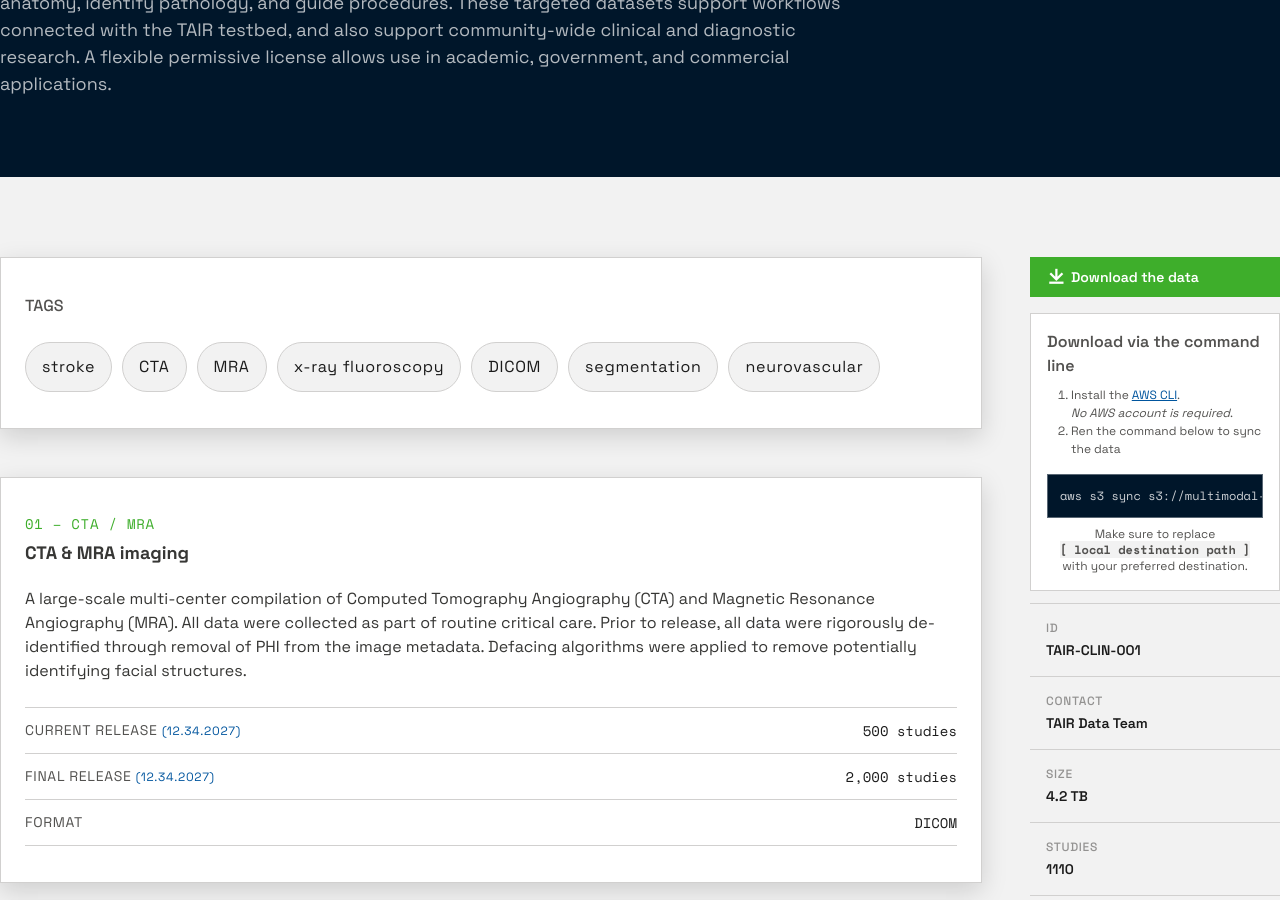
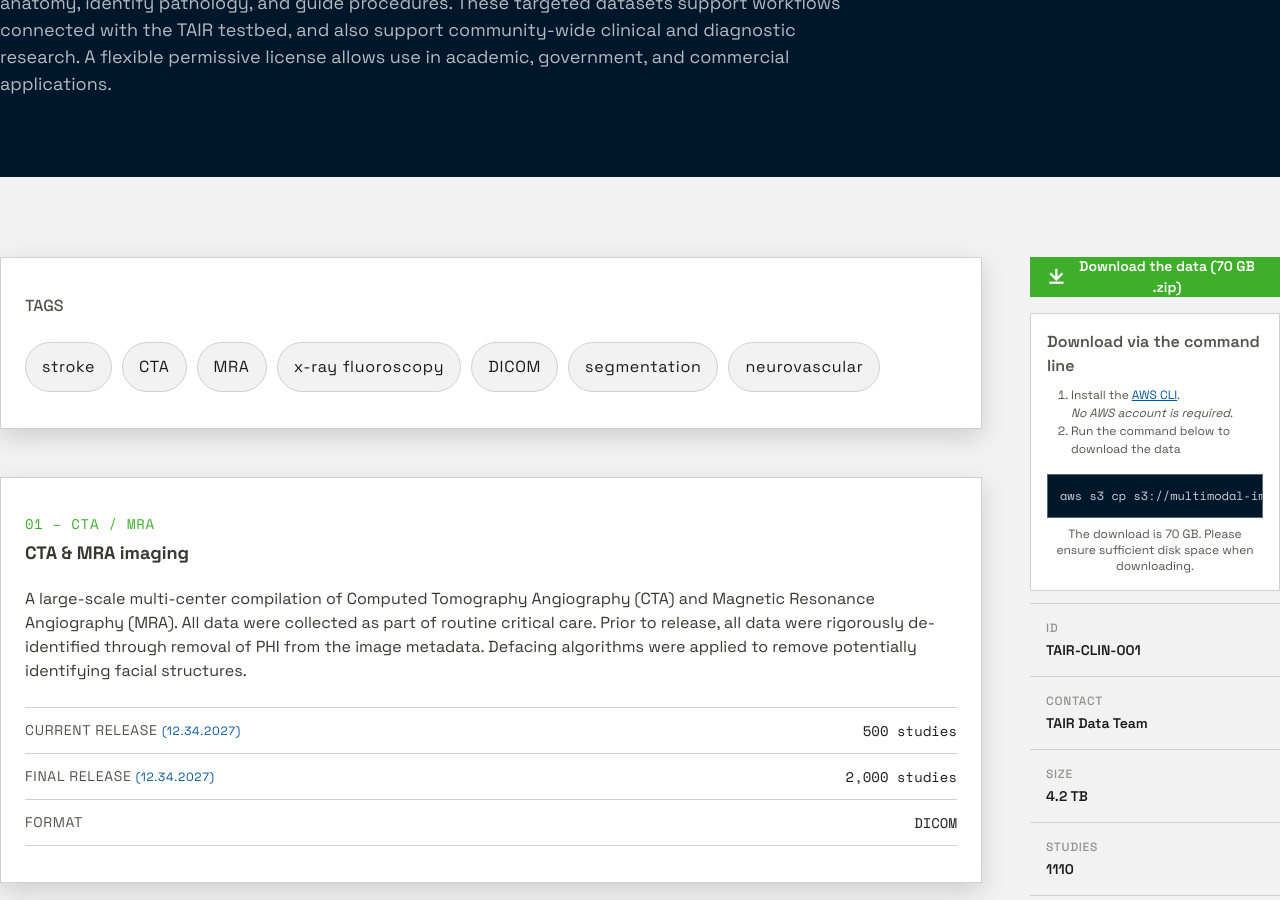
Before and after one commit to Kitware/TAIR, a Jekyll site: the page built from dataset.md, in a window 1280 px wide and 900 px high, scrolled down 382 px. Built offline with Jekyll 4.4.1, drawn with Linux system fonts in a browser that asks for light colours; nearby versions of some CDN libraries; library files that are not in the unit come from our copies.

Commit message:
Add download link

```diff
--- a/_layouts/dataset.html
+++ b/_layouts/dataset.html
@@ -79,6 +79,7 @@ layout: default
           <a
             class="btn btn-primary w-full justify-start rounded-none text-primary-content"
             href="{{ page.dataset.download.url }}"
+            rel="nofollow"
           >
             {% if page.dataset.download.icon %}
               <i class="{{ page.dataset.download.icon }} text-lg" aria-hidden="true"></i>
@@ -102,7 +103,7 @@ layout: default
                   type="button"
                   data-copy-button
                   data-copy-success="Copied!"
-                  aria-label="Copy citation"
+                  aria-label="Copy command"
                 >
                   <i class="ri-file-copy-line text-lg" data-copy-icon aria-hidden="true"></i>
                   <span data-copy-label>
--- a/dataset.md
+++ b/dataset.md
@@ -21,18 +21,18 @@ dataset:
     - neurovascular
 
   download:
-    label: Download the data
-    url: "#"
+    label: Download the data (70 GB .zip)
+    url: "https://multimodal-imaging-for-cerebrovascular-disease.s3.us-east-1.amazonaws.com/tair-project-data.zip"
     icon: ri-download-line
 
   advanced:
     title:
     steps:
       - text: Install the <a href="https://docs.aws.amazon.com/cli/latest/userguide/getting-started-install.html">AWS CLI</a>.<br><em class="text-xs">No AWS account is required</em>.
-      - text: Ren the command below to sync the data
+      - text: Run the command below to download the data
     command: >-
-      aws s3 sync s3://multimodal-imaging-for-cerebrovascular-disease [ local destination path ] --no-sign-request
-    note: Make sure to replace<br><strong class="font-mono bg-base-200">[ local destination path ]</strong> with your preferred destination.
+      aws s3 cp s3://multimodal-imaging-for-cerebrovascular-disease/tair-project-data.zip . --no-sign-request
+    note: The download is 70 GB. Please ensure sufficient disk space when downloading.
 
   metadata:
     - label: ID
```
